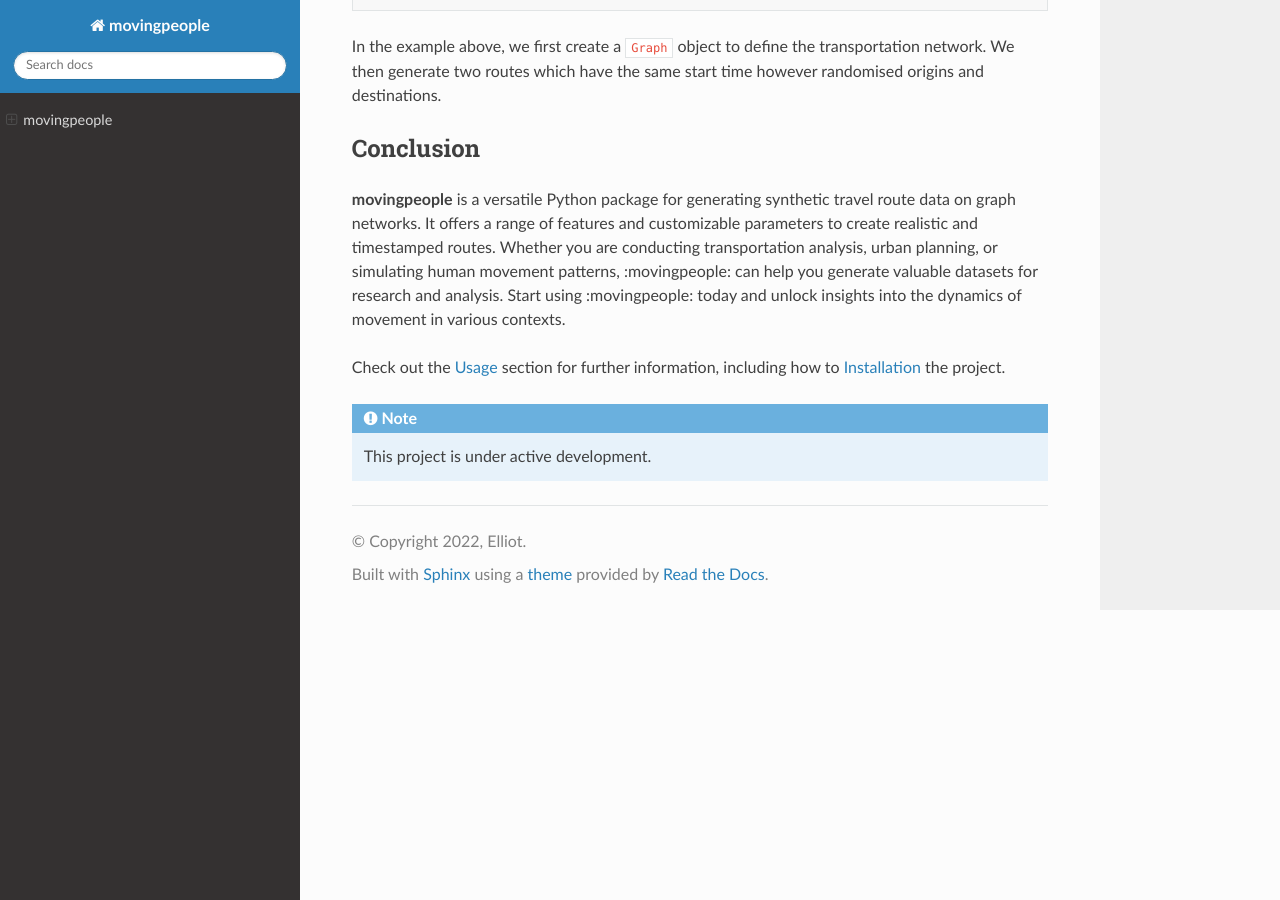
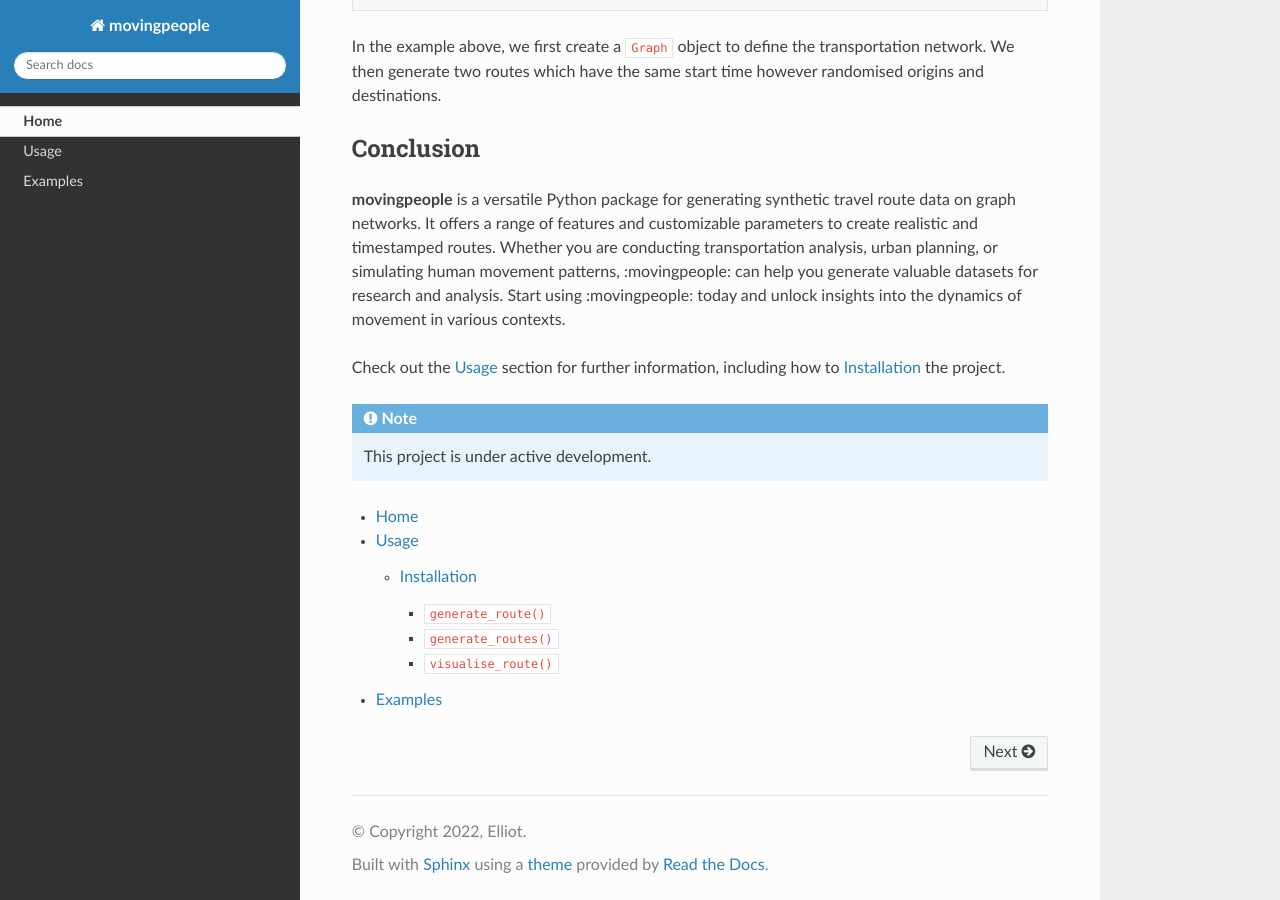
Before and after one commit to elz1582/movingpeople, a Sphinx documentation site: the page built from docs/index.rst, in a window 1280 px wide and 900 px high, scrolled down 1358 px. Built offline with Sphinx 7.4.7 and the Read the Docs theme 2.0.0, drawn with Linux system fonts in a browser that asks for light colours.

Commit message:
Fixing documentation #3

```diff
--- /dev/null
+++ b/docs/examples.rst
@@ -0,0 +1,4 @@
+Examples
+=====
+
+Here are some examples:
--- a/docs/index.rst
+++ b/docs/index.rst
@@ -70,8 +70,6 @@
    This project is under active development.
 
 .. toctree::
-   :maxdepth: 2
-   :caption: Contents:
-   index
+   Home <self>
    usage
-   installation
+   examples
```
Also changed, not shown: other parts of docs/index.rst (+1 -1 lines), docs/api.rst (deleted, +0 -7 lines).
